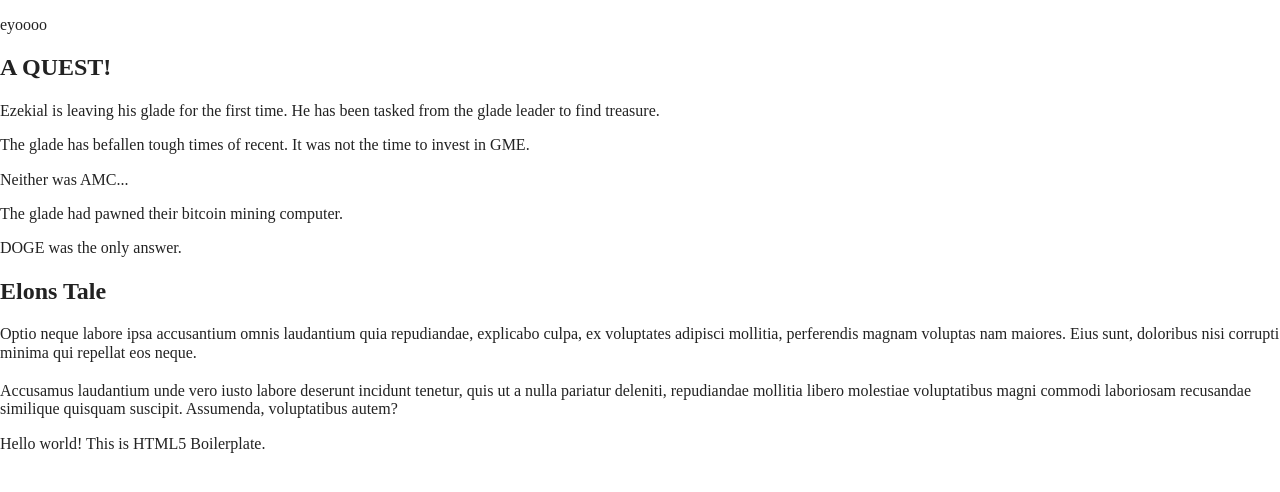
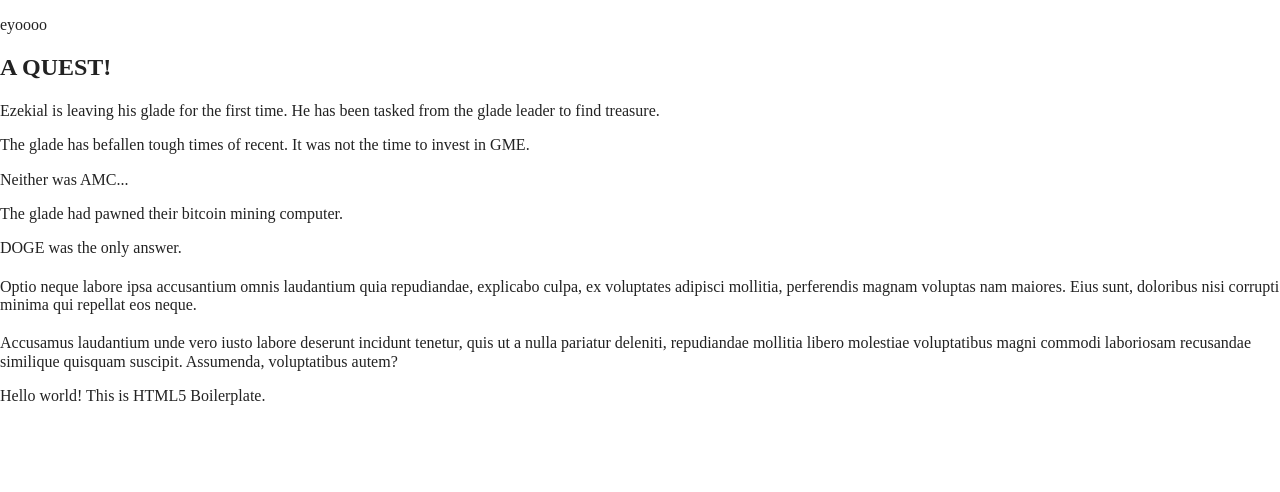
Before and after one commit to patrickjamesmardis/exquisiteCorps, a website built with Parcel: page index.html in a window 1280 px wide. Built offline with nearby package versions, Linux system fonts and the light colour scheme.

Commit message:
Update index.html

```diff
--- a/index.html
+++ b/index.html
@@ -40,7 +40,7 @@
   </section>
 
   <section>
-    <h2>Elons Tale</h2>
+    <h2></h2>
     <p>Optio neque labore ipsa accusantium omnis laudantium quia repudiandae, explicabo culpa, ex voluptates adipisci mollitia, perferendis magnam voluptas nam maiores. Eius sunt, doloribus nisi corrupti minima qui repellat eos neque.</p>
   </section>
 
```
